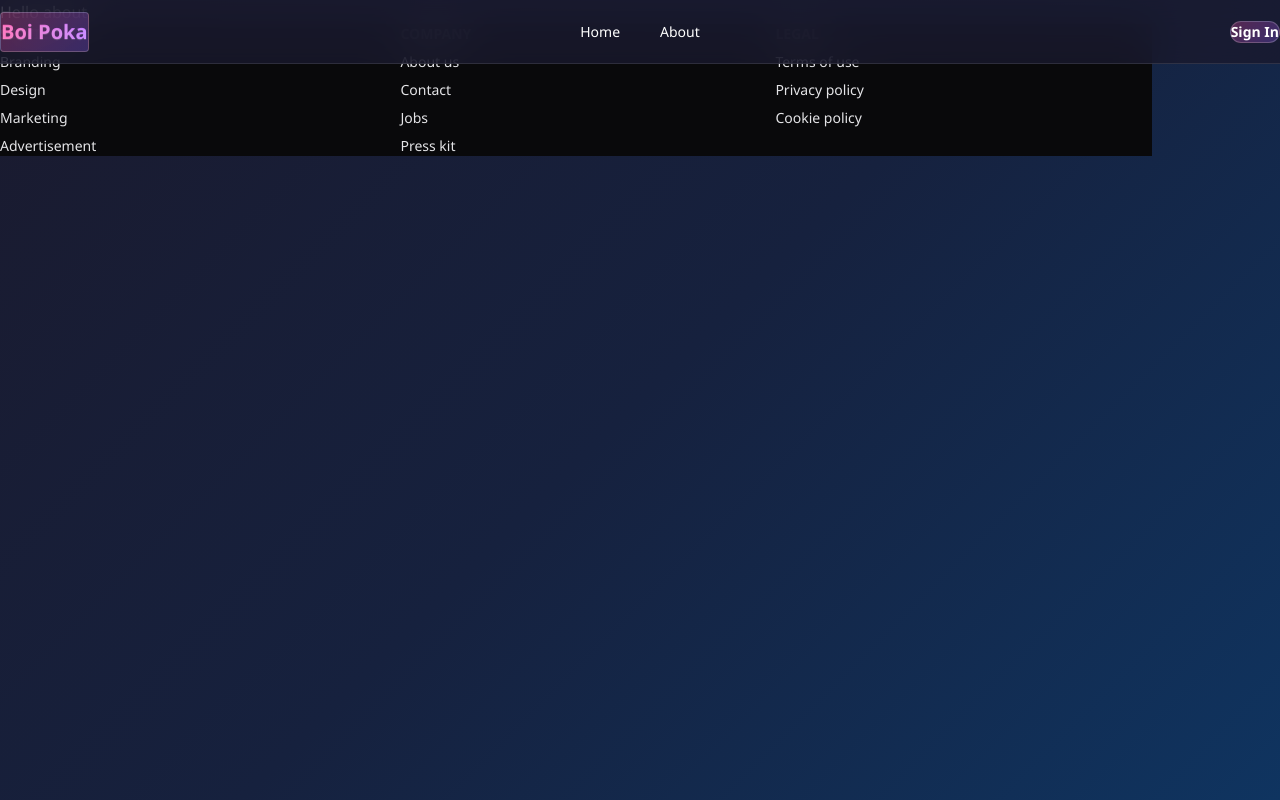
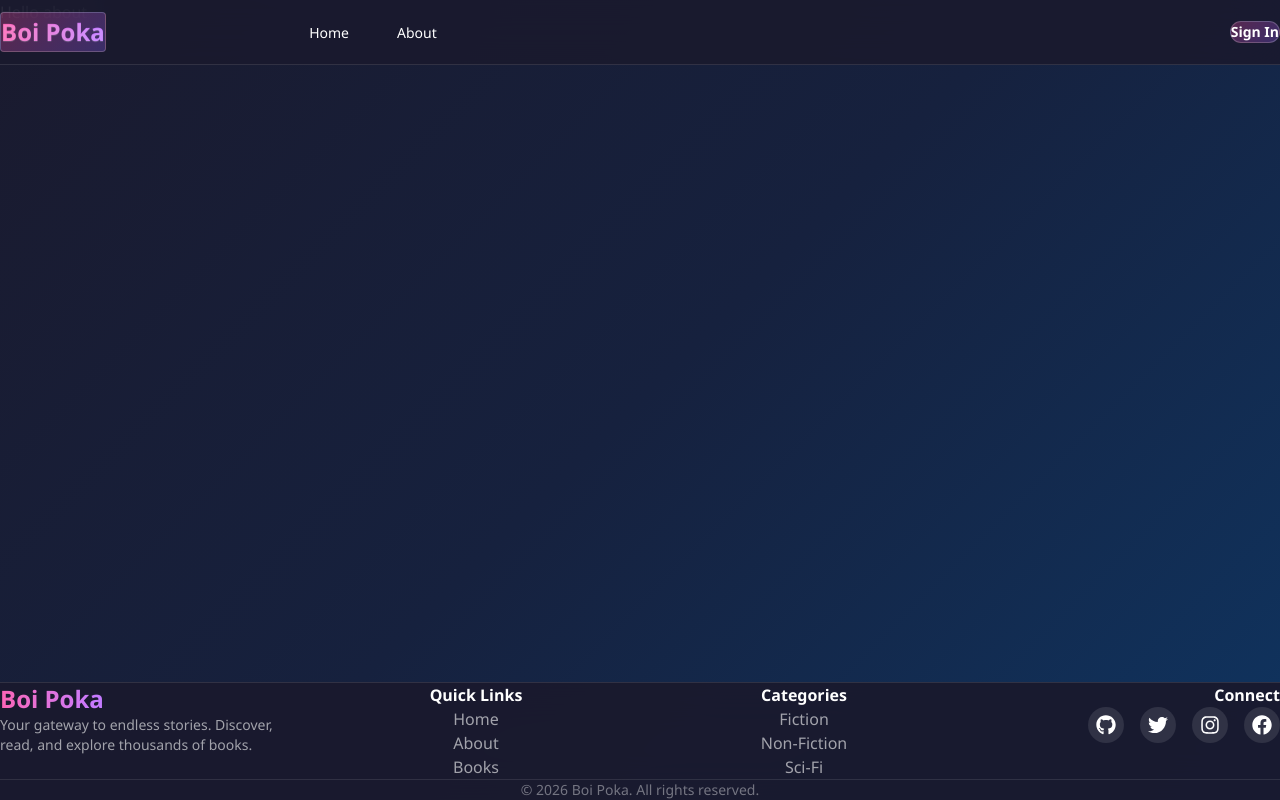
Before and after one commit to Mokim2005/boi-poka-project, a React (Vite) app: page /about in a window 1280 px wide. Built offline with nearby package versions, Linux system fonts and the light colour scheme.

Commit message:
updated landing page

```diff
--- a/src/Components/Banner/Banner.jsx
+++ b/src/Components/Banner/Banner.jsx
@@ -23,23 +23,24 @@ const Banner = () => {
   }, []);
 
   return (
-    <div ref={bannerRef} className="py-20 px-4">
+    <div ref={bannerRef} className="py-16 md:py-20 px-4">
       <div className="max-w-6xl mx-auto">
-        <div className="glass-card hero-content flex-col lg:flex-row-reverse">
+        <div className="glass-card hero-content flex-col lg:flex-row-reverse gap-8 lg:gap-12 items-center">
           <motion.div
             ref={imgRef}
             whileHover={{ scale: 1.05, rotate: 2 }}
             transition={{ type: 'spring', stiffness: 300 }}
-            className="relative"
+            className="relative w-full max-w-sm mx-auto lg:mx-0"
           >
             <div className="absolute -inset-4 bg-gradient-to-r from-pink-500 via-purple-500 to-indigo-500 rounded-2xl blur-xl opacity-50"></div>
             <img
               src={BookImg}
-              className="relative max-w-sm rounded-2xl shadow-2xl border border-white/20"
+              className="relative w-full max-w-xs mx-auto rounded-2xl shadow-2xl border border-white/20"
+              alt="Books"
             />
           </motion.div>
 
-          <div ref={contentRef} className="text-white">
+          <div ref={contentRef} className="text-white text-center lg:text-left w-full">
             <motion.h2
               initial={{ opacity: 0, y: 20 }}
               animate={{ opacity: 1, y: 0 }}
@@ -52,7 +53,7 @@ const Banner = () => {
               initial={{ opacity: 0, y: 20 }}
               animate={{ opacity: 1, y: 0 }}
               transition={{ delay: 0.4 }}
-              className="text-5xl font-bold mb-6"
+              className="text-3xl md:text-4xl lg:text-5xl font-bold mb-6"
             >
               Your Gateway to{' '}
               <span className="text-transparent bg-clip-text bg-gradient-to-r from-pink-400 to-purple-400">
@@ -63,7 +64,7 @@ const Banner = () => {
               initial={{ opacity: 0, y: 20 }}
               animate={{ opacity: 1, y: 0 }}
               transition={{ delay: 0.5 }}
-              className="py-6 text-white/70 text-lg"
+              className="py-4 md:py-6 text-white/70 text-base md:text-lg max-w-xl mx-auto lg:mx-0"
             >
               Dive into a world of books. Find your next adventure, learn something new,
               or simply lose yourself in a great story.
@@ -71,7 +72,7 @@ const Banner = () => {
             <motion.button
               whileHover={{ scale: 1.05 }}
               whileTap={{ scale: 0.95 }}
-              className="btn-ghost px-8 py-3 text-white font-semibold rounded-full"
+              className="btn-ghost px-6 md:px-8 py-3 text-white font-semibold rounded-full"
             >
               Browse Collection
             </motion.button>
@@ -85,8 +86,14 @@ const Banner = () => {
           backdrop-filter: blur(20px);
           border: 1px solid rgba(255, 255, 255, 0.15);
           border-radius: 30px;
-          padding: 40px;
+          padding: 30px;
           box-shadow: 0 25px 50px -12px rgba(0, 0, 0, 0.4);
+        }
+
+        @media (min-width: 1024px) {
+          .glass-card {
+            padding: 40px;
+          }
         }
 
         .btn-ghost {
--- a/src/Components/Footer/Footer.jsx
+++ b/src/Components/Footer/Footer.jsx
@@ -1,28 +1,81 @@
 import React from "react";
+import { Link } from "react-router";
+import { FaGithub, FaTwitter, FaInstagram, FaFacebook } from "react-icons/fa";
 
 const Footer = () => {
   return (
-    <footer className="footer sm:footer-horizontal bg-neutral text-neutral-content p-10">
-      <nav>
-        <h6 className="footer-title">Services</h6>
-        <a className="link link-hover">Branding</a>
-        <a className="link link-hover">Design</a>
-        <a className="link link-hover">Marketing</a>
-        <a className="link link-hover">Advertisement</a>
-      </nav>
-      <nav>
-        <h6 className="footer-title">Company</h6>
-        <a className="link link-hover">About us</a>
-        <a className="link link-hover">Contact</a>
-        <a className="link link-hover">Jobs</a>
-        <a className="link link-hover">Press kit</a>
-      </nav>
-      <nav>
-        <h6 className="footer-title">Legal</h6>
-        <a className="link link-hover">Terms of use</a>
-        <a className="link link-hover">Privacy policy</a>
-        <a className="link link-hover">Cookie policy</a>
-      </nav>
+    <footer className="glass-footer py-12 px-4">
+      <div className="max-w-7xl mx-auto">
+        <div className="grid grid-cols-1 md:grid-cols-2 lg:grid-cols-4 gap-8">
+          <div className="text-center md:text-left">
+            <Link to='/' className="text-2xl font-bold">
+              <span className="text-transparent bg-clip-text bg-gradient-to-r from-pink-400 to-purple-400">
+                Boi Poka
+              </span>
+            </Link>
+            <p className="text-white/60 mt-3 text-sm">
+              Your gateway to endless stories. Discover, read, and explore thousands of books.
+            </p>
+          </div>
+
+          <div className="text-center">
+            <h6 className="text-white font-semibold mb-4">Quick Links</h6>
+            <ul className="space-y-2">
+              <li><Link to='/' className="text-white/60 hover:text-pink-400 transition-colors">Home</Link></li>
+              <li><Link to='/about' className="text-white/60 hover:text-pink-400 transition-colors">About</Link></li>
+              <li><a className="text-white/60 hover:text-pink-400 transition-colors">Books</a></li>
+            </ul>
+          </div>
+
+          <div className="text-center">
+            <h6 className="text-white font-semibold mb-4">Categories</h6>
+            <ul className="space-y-2">
+              <li><a className="text-white/60 hover:text-pink-400 transition-colors">Fiction</a></li>
+              <li><a className="text-white/60 hover:text-pink-400 transition-colors">Non-Fiction</a></li>
+              <li><a className="text-white/60 hover:text-pink-400 transition-colors">Sci-Fi</a></li>
+            </ul>
+          </div>
+
+          <div className="text-center md:text-right">
+            <h6 className="text-white font-semibold mb-4">Connect</h6>
+            <div className="flex justify-center md:justify-end gap-4">
+              <a href="#" className="social-icon"><FaGithub /></a>
+              <a href="#" className="social-icon"><FaTwitter /></a>
+              <a href="#" className="social-icon"><FaInstagram /></a>
+              <a href="#" className="social-icon"><FaFacebook /></a>
+            </div>
+          </div>
+        </div>
+
+        <div className="border-t border-white/10 mt-10 pt-6 text-center">
+          <p className="text-white/40 text-sm">
+            © 2026 Boi Poka. All rights reserved.
+          </p>
+        </div>
+      </div>
+
+      <style>{`
+        .glass-footer {
+          background: rgba(26, 26, 46, 0.95);
+          backdrop-filter: blur(20px);
+          border-top: 1px solid rgba(255, 255, 255, 0.1);
+        }
+
+        .social-icon {
+          color: white/60;
+          font-size: 1.25rem;
+          transition: all 0.3s ease;
+          padding: 8px;
+          border-radius: 50%;
+          background: rgba(255, 255, 255, 0.1);
+        }
+
+        .social-icon:hover {
+          color: #ec4899;
+          background: rgba(236, 72, 153, 0.2);
+          transform: translateY(-3px);
+        }
+      `}</style>
     </footer>
   );
 };
--- a/src/Components/Header/Navber.jsx
+++ b/src/Components/Header/Navber.jsx
@@ -7,14 +7,16 @@ const Navber = () => {
     <motion.nav
       initial={{ y: -100 }}
       animate={{ y: 0 }}
-      className="fixed top-0 left-0 right-0 z-50 navbar glass-nav"
+      className="fixed top-0 left-0 right-0 z-50 glass-nav"
     >
-      <div className="navbar-start">
+      <div className="max-w-7xl mx-auto px-4 sm:px-6 lg:px-8">
+        <div className="navbar flex justify-between items-center min-h-16">
+          <div className="flex items-center">
             <div className="dropdown">
               <div tabIndex={0} role="button" className="btn btn-ghost lg:hidden text-white">
                 <svg
                   xmlns="http://www.w3.org/2000/svg"
-              className="h-5 w-5"
+                  className="h-6 w-6"
                   fill="none"
                   viewBox="0 0 24 24"
                   stroke="currentColor"
@@ -29,46 +31,47 @@ const Navber = () => {
               </div>
               <ul
                 tabIndex={0}
-            className="menu menu-sm dropdown-content bg-purple-900/90 backdrop-blur-md rounded-box z-50 mt-3 w-52 p-2 shadow-lg"
+                className="menu menu-sm dropdown-content bg-purple-900/95 backdrop-blur-md rounded-box z-50 mt-3 w-52 p-2 shadow-lg"
               >
                 <Link to='/' className="p-3 text-white hover:bg-purple-700 rounded-lg">Home</Link>
-            <Link to='/about' className="p-3 text-white hover:bg-purple-700 rounded-lg">
-              About
-            </Link>
+                <Link to='/about' className="p-3 text-white hover:bg-purple-700 rounded-lg">About</Link>
               </ul>
             </div>
-        <Link to='/' className="btn btn-ghost text-xl text-white font-bold">
-          <span className="text-transparent bg-clip-text bg-gradient-to-r from-pink-400 to-purple-400">
+            <Link to='/' className="btn btn-ghost text-xl font-bold px-2">
+              <span className="text-transparent bg-clip-text bg-gradient-to-r from-pink-400 to-purple-400 text-2xl">
                 Boi Poka
               </span>
             </Link>
           </div>
+
           <div className="navbar-center hidden lg:flex">
             <ul className="menu menu-horizontal px-1 gap-2">
               <Link to='/' className="nav-link">Home</Link>
-          <Link to='/about' className="nav-link">
-            About
-          </Link>
+              <Link to='/about' className="nav-link">About</Link>
             </ul>
           </div>
-      <div className="navbar-end">
+
+          <div className="navbar-end flex items-center gap-2">
             <button className="btn-ghost px-4 py-2 text-white rounded-full text-sm font-semibold">
               Sign In
             </button>
           </div>
+        </div>
+      </div>
 
       <style>{`
         .glass-nav {
-          background: rgba(26, 26, 46, 0.8);
+          background: rgba(26, 26, 46, 0.9);
           backdrop-filter: blur(20px);
           border-bottom: 1px solid rgba(255, 255, 255, 0.1);
         }
 
         .nav-link {
           color: white;
-          padding: 0.5rem 1rem;
+          padding: 0.5rem 1.25rem;
           border-radius: 8px;
           transition: all 0.3s ease;
+          font-weight: 500;
         }
 
         .nav-link:hover {
--- a/src/Pages/Book/Book.jsx
+++ b/src/Pages/Book/Book.jsx
@@ -5,7 +5,7 @@ import { Link } from "react-router";
 
 const Book = ({ book }) => {
   return (
-    <Link to={`/bookDetails/${book.bookId}`}>
+    <Link to={`/bookDetails/${book.bookId}`} className="w-full max-w-sm">
       <motion.div
         whileHover={{
           y: -10,
@@ -13,15 +13,16 @@ const Book = ({ book }) => {
         }}
         className="glass-card card p-3 w-full shadow-lg"
       >
-        <figure className="p-3 bg-white/10 w-2/3 mx-auto rounded-xl">
+        <figure className="p-3 bg-white/10 w-full mx-auto rounded-xl">
           <motion.img
             whileHover={{ scale: 1.05 }}
             transition={{ type: 'spring', stiffness: 300 }}
-            className="h-[170px] object-contain"
+            className="h-[150px] md:h-[170px] w-auto object-contain mx-auto"
             src={book.image}
+            alt={book.bookName}
           />
         </figure>
-        <div className="card-body text-white">
+        <div className="card-body text-white px-2 py-3">
           <div className="flex gap-2 flex-wrap justify-center mb-2">
             {book.tags.map((tag, idx) => (
               <span key={idx} className="badge-glass text-xs px-2 py-1 rounded-full">
@@ -29,7 +30,7 @@ const Book = ({ book }) => {
               </span>
             ))}
           </div>
-          <h2 className="card-title text-lg justify-center">
+          <h2 className="card-title text-base md:text-lg justify-center text-center">
             <span className="text-white">{book.bookName}</span>
           </h2>
           <div className="badge badge-secondary bg-purple-600 border-none text-xs">
@@ -38,12 +39,12 @@ const Book = ({ book }) => {
           <p className="text-white/70 text-sm text-center">By: {book.publisher}</p>
           <div className="border-t border-white/20 my-2"></div>
           <div className="card-actions justify-center flex-wrap gap-2">
-            <div className="badge badge-outline text-white border-white/30 bg-white/10">
+            <div className="badge badge-outline text-white border-white/30 bg-white/10 text-xs">
               {book.category}
             </div>
-            <div className="badge badge-outline text-white border-white/30 bg-white/10 flex items-center gap-1">
+            <div className="badge badge-outline text-white border-white/30 bg-white/10 flex items-center gap-1 text-xs">
               {book.rating}
-              <FaStarHalfAlt className="text-yellow-400" />
+              <FaStarHalfAlt className="text-yellow-400 text-xs" />
             </div>
           </div>
         </div>
--- a/src/Pages/Books/Books.jsx
+++ b/src/Pages/Books/Books.jsx
@@ -27,7 +27,7 @@ const Books = ({ data }) => {
       <motion.h1
         initial={{ opacity: 0, y: -20 }}
         animate={{ opacity: 1, y: 0 }}
-        className="text-4xl md:text-5xl font-bold text-center text-white mb-12"
+        className="text-3xl md:text-4xl lg:text-5xl font-bold text-center text-white mb-10 md:mb-12"
       >
         <span className="text-transparent bg-clip-text bg-gradient-to-r from-pink-400 via-purple-400 to-indigo-400">
           Popular Books
@@ -39,21 +39,14 @@ const Books = ({ data }) => {
         initial="hidden"
         whileInView="visible"
         viewport={{ once: true }}
-        className="grid grid-cols-1 md:grid-cols-2 gap-7 lg:grid-cols-3 max-w-7xl mx-auto"
+        className="grid grid-cols-1 sm:grid-cols-2 md:grid-cols-2 lg:grid-cols-3 xl:grid-cols-4 gap-6 md:gap-7 max-w-7xl mx-auto"
       >
         {data.map((book) => (
-          <motion.div key={book.bookId} variants={itemVariants}>
+          <motion.div key={book.bookId} variants={itemVariants} className="flex justify-center">
             <Book book={book}></Book>
           </motion.div>
         ))}
       </motion.div>
-
-      <style>{`
-        .glass-section {
-          background: rgba(255, 255, 255, 0.03);
-          backdrop-filter: blur(10px);
-        }
-      `}</style>
     </div>
   );
 };
--- a/src/Pages/Home/Home.jsx
+++ b/src/Pages/Home/Home.jsx
@@ -8,7 +8,6 @@ import { FaArrowDown } from 'react-icons/fa';
 
 const Home = () => {
   const data = useLoaderData();
-  const heroRef = useRef(null);
   const titleRef = useRef(null);
   const subtitleRef = useRef(null);
   const btnRef = useRef(null);
@@ -33,7 +32,7 @@ const Home = () => {
   }, []);
 
   return (
-    <div className="min-h-screen relative overflow-hidden">
+    <div className="relative overflow-hidden">
       <div className="absolute inset-0 bg-gradient-to-br from-indigo-900 via-purple-900 to-pink-800"></div>
       <div className="absolute inset-0">
         <div className="absolute top-20 left-20 w-72 h-72 bg-purple-500/30 rounded-full blur-3xl"></div>
@@ -41,21 +40,21 @@ const Home = () => {
         <div className="absolute top-1/2 left-1/2 -translate-x-1/2 -translate-y-1/2 w-[600px] h-[600px] bg-indigo-500/20 rounded-full blur-3xl"></div>
       </div>
 
-      <div ref={heroRef} className="relative z-10 flex flex-col items-center justify-center min-h-screen px-4">
-        <div className="glass-container max-w-4xl text-center">
-          <h1 ref={titleRef} className="text-6xl md:text-8xl font-bold text-white mb-6 tracking-tight">
+      <div className="relative z-10 flex flex-col items-center justify-center min-h-[85vh] px-4">
+        <div className="glass-container max-w-4xl text-center mx-auto">
+          <h1 ref={titleRef} className="text-5xl md:text-7xl lg:text-8xl font-bold text-white mb-6 tracking-tight">
             <span className="text-transparent bg-clip-text bg-gradient-to-r from-pink-400 via-purple-400 to-indigo-400">
               Boi Poka
             </span>
           </h1>
-          <p ref={subtitleRef} className="text-xl md:text-2xl text-white/80 mb-10 max-w-2xl mx-auto font-light">
+          <p ref={subtitleRef} className="text-lg md:text-xl lg:text-2xl text-white/80 mb-10 max-w-2xl mx-auto font-light">
             Discover your next favorite book. Explore thousands of stories waiting for you.
           </p>
           <motion.button
             ref={btnRef}
             whileHover={{ scale: 1.05, boxShadow: '0 0 40px rgba(236, 72, 153, 0.5)' }}
             whileTap={{ scale: 0.95 }}
-            className="glass-btn px-10 py-4 text-lg font-semibold text-white rounded-full"
+            className="glass-btn px-8 py-3 md:px-10 md:py-4 text-base md:text-lg font-semibold text-white rounded-full"
           >
             Start Exploring
           </motion.button>
@@ -65,13 +64,13 @@ const Home = () => {
           initial={{ opacity: 0, y: 20 }}
           animate={{ opacity: 1, y: 0 }}
           transition={{ delay: 1.5, duration: 0.8 }}
-          className="absolute bottom-10"
+          className="absolute bottom-8"
         >
           <FaArrowDown className="text-white/50 text-2xl animate-bounce" />
         </motion.div>
       </div>
 
-      <div className="relative z-10 glass-section py-20">
+      <div className="relative z-10 glass-section">
         <Banner></Banner>
         <Books data={data}></Books>
       </div>
@@ -82,8 +81,14 @@ const Home = () => {
           backdrop-filter: blur(20px);
           border: 1px solid rgba(255, 255, 255, 0.2);
           border-radius: 30px;
-          padding: 60px 40px;
+          padding: 40px 30px;
           box-shadow: 0 25px 50px -12px rgba(0, 0, 0, 0.3);
+        }
+
+        @media (min-width: 768px) {
+          .glass-container {
+            padding: 60px 40px;
+          }
         }
 
         .glass-btn {
--- a/src/Pages/Root/Root.jsx
+++ b/src/Pages/Root/Root.jsx
@@ -5,9 +5,11 @@ import Footer from '../../Components/Footer/Footer';
 
 const Root = () => {
     return (
-        <div className='max-w-6xl mx-auto'>
+        <div className="min-h-screen flex flex-col">
             <Navber></Navber>
-            <Outlet></Outlet>
+            <main className="flex-1">
+                <Outlet></Outlet>
+            </main>
             <Footer></Footer>
         </div>
     );
```
Lines whose indentation alone changed are shown as unchanged.
